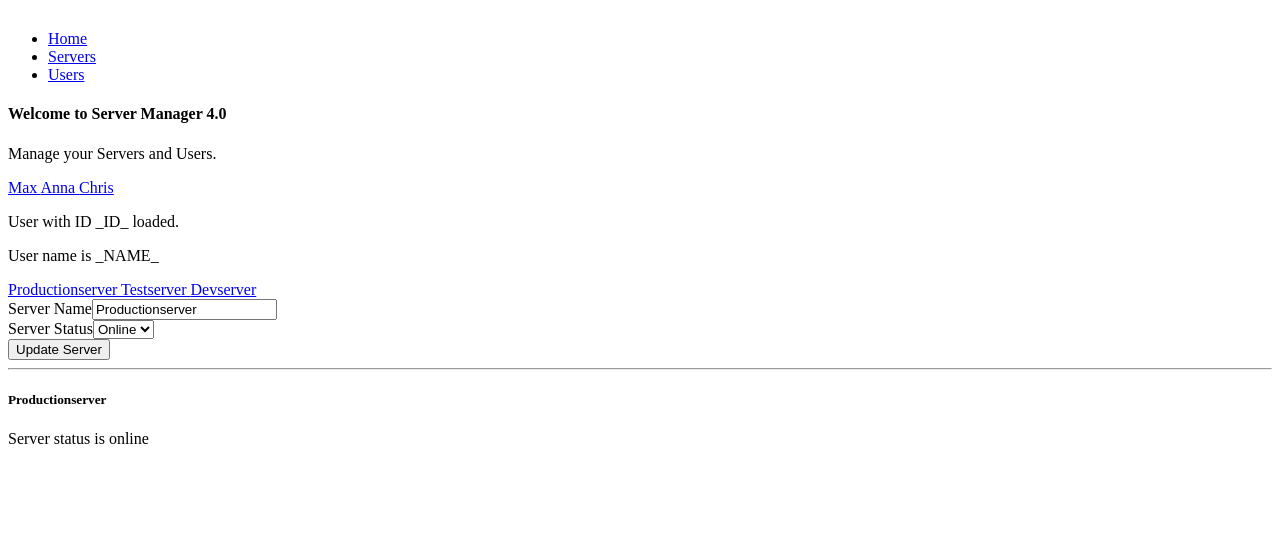
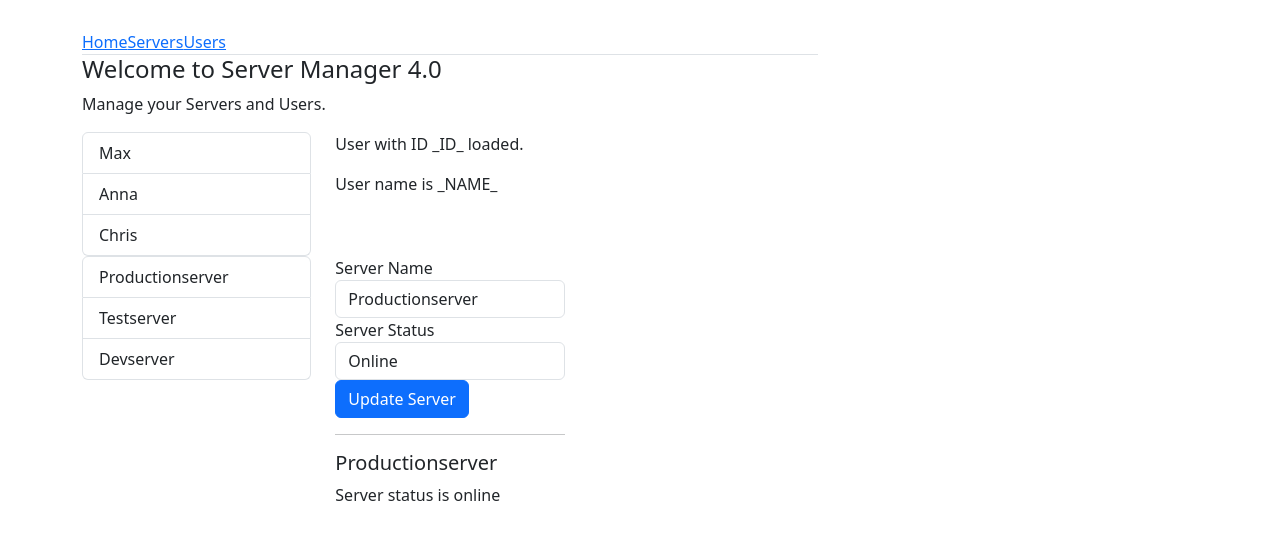
Before and after one commit to itsmahdi62/routing-exercise, an Angular app: page / in a window 1280 px wide. Shown: the top 540 px of the page. Built offline with nearby package versions, Linux system fonts and the light colour scheme.

Commit message:
Add bootstrap

```diff
--- a/angular.json
+++ b/angular.json
@@ -25,7 +25,8 @@
               "src/assets"
             ],
             "styles": [
-              "src/styles.css"
+              "src/styles.css",
+              "node_modules/bootstrap/dist/css/bootstrap.min.css"
             ],
             "scripts": []
           },
--- a/package.json
+++ b/package.json
@@ -18,6 +18,7 @@
     "@angular/platform-browser": "^16.2.0",
     "@angular/platform-browser-dynamic": "^16.2.0",
     "@angular/router": "^16.2.0",
+    "bootstrap": "^5.3.1",
     "rxjs": "~7.8.0",
     "tslib": "^2.3.0",
     "zone.js": "~0.13.0"
--- a/src/app/servers/edit-server/edit-server.component.ts
+++ b/src/app/servers/edit-server/edit-server.component.ts
@@ -8,7 +8,7 @@ import { ServersService } from '../servers.service';
   styleUrls: ['./edit-server.component.css']
 })
 export class EditServerComponent implements OnInit {
-  server: {id: number, name: string, status: string};
+  server: {id: number, name: string, status: string} | any;
   serverName = '';
   serverStatus = '';
 
--- a/src/app/servers/server/server.component.ts
+++ b/src/app/servers/server/server.component.ts
@@ -8,7 +8,7 @@ import { ServersService } from '../servers.service';
   styleUrls: ['./server.component.css']
 })
 export class ServerComponent implements OnInit {
-  server: {id: number, name: string, status: string};
+  server: {id: number, name: string, status: string} | any;
 
   constructor(private serversService: ServersService) { }
 
--- a/src/app/users/user/user.component.ts
+++ b/src/app/users/user/user.component.ts
@@ -6,7 +6,7 @@ import { Component, OnInit } from '@angular/core';
   styleUrls: ['./user.component.css']
 })
 export class UserComponent implements OnInit {
-  user: {id: number, name: string};
+  user: {id: number, name: string} | any ;
 
   constructor() { }
 
```
Also changed, not shown: 1 other file (tests, documents, lock files or other folders).
